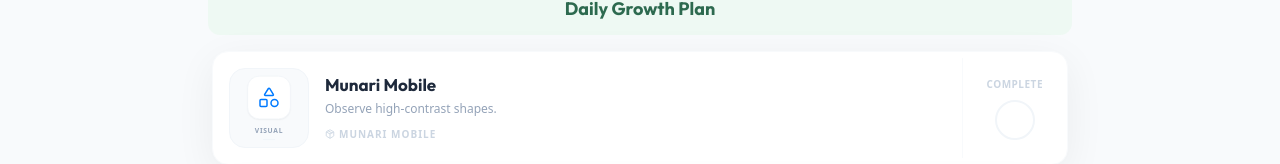
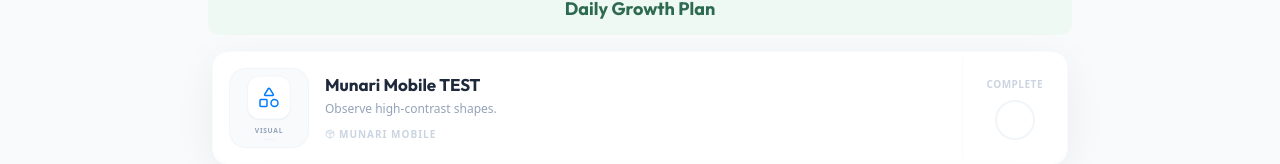
Before and after one commit to gwilford1-png/montessori3, a React (Vite) app in the folder copy-of-tiny-steps-3/: page / in a window 1280 px wide. Shown: the part 281-445 px from the top of the page. Built offline with nearby package versions, Linux system fonts and the light colour scheme.

Commit message:
Update constants.ts

```diff
--- a/copy-of-tiny-steps-3/constants.ts
+++ b/copy-of-tiny-steps-3/constants.ts
@@ -10,7 +10,7 @@
  */
 const RAW_DATA: any[] = [
   // 0-3 MONTHS (Visual/Auditory/Tactile Foundations)
-  { id: 1, title: "Munari Mobile", cat: "Visual", age: "0-3 Months", act: "Observe high-contrast shapes.", desc: "Mathematically-balanced black and white geometric shapes.", ben: "Builds early visual concentration.", item: "Munari Mobile", ref: "https://amshq.org/", prompt: "Black and white shapes.", thumbnail: "/images/Munari_Mobile.png",
+  { id: 1, title: "Munari Mobile TEST", cat: "Visual", age: "0-3 Months", act: "Observe high-contrast shapes.", desc: "Mathematically-balanced black and white geometric shapes.", ben: "Builds early visual concentration.", item: "Munari Mobile", ref: "https://amshq.org/", prompt: "Black and white shapes.", thumbnail: "/images/Munari_Mobile.png",
  },
   { id: 2, title: "Melodic Anchoring", cat: "Auditory", age: "0-3 Months", act: "Listen to a soothing anchor.", desc: "A consistent, gentle melody used for acoustic comfort.", ben: "Builds auditory tracking.", item: "Wooden music box", ref: "https://amshq.org/", prompt: "Music box." },
   { id: 3, title: "Octahedron Mobile", cat: "Visual", age: "0-3 Months", act: "3D primary color study.", desc: "Three metallic 3D shapes in primary colors.", ben: "Develops depth perception.", item: "Octahedron Mobile", ref: "https://montessoriguide.org/", prompt: "Octahedrons." },
```
